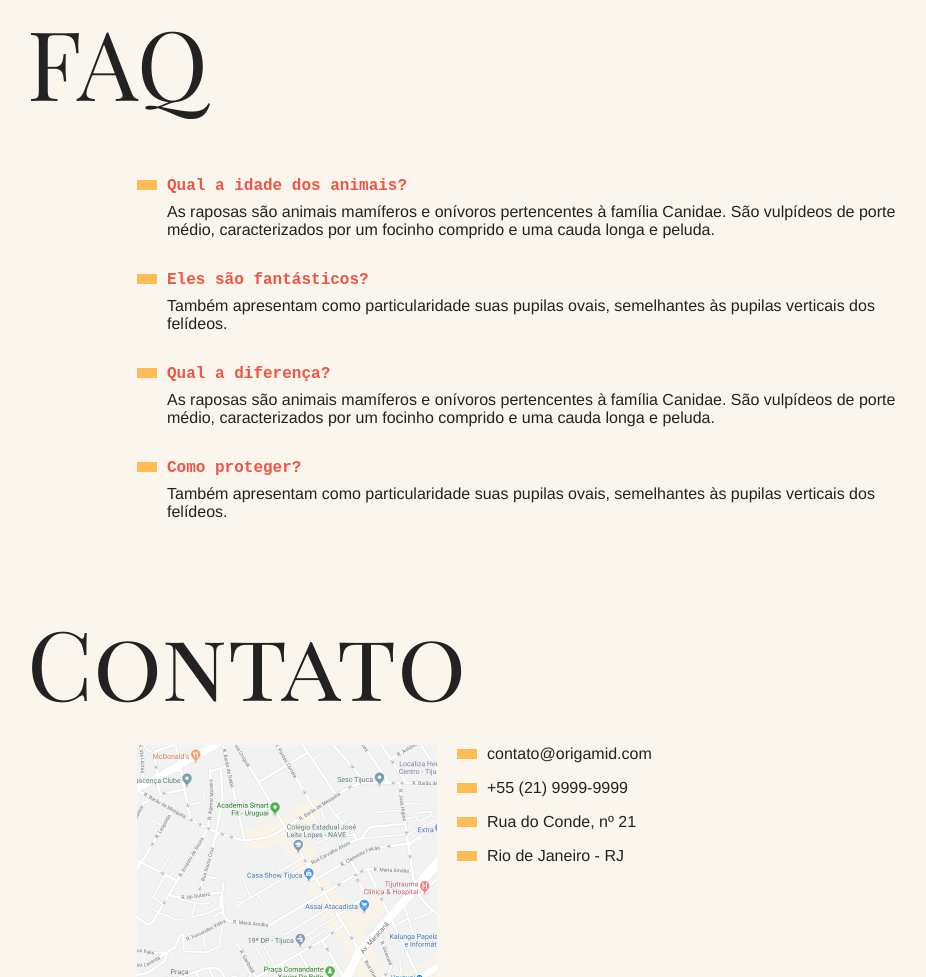
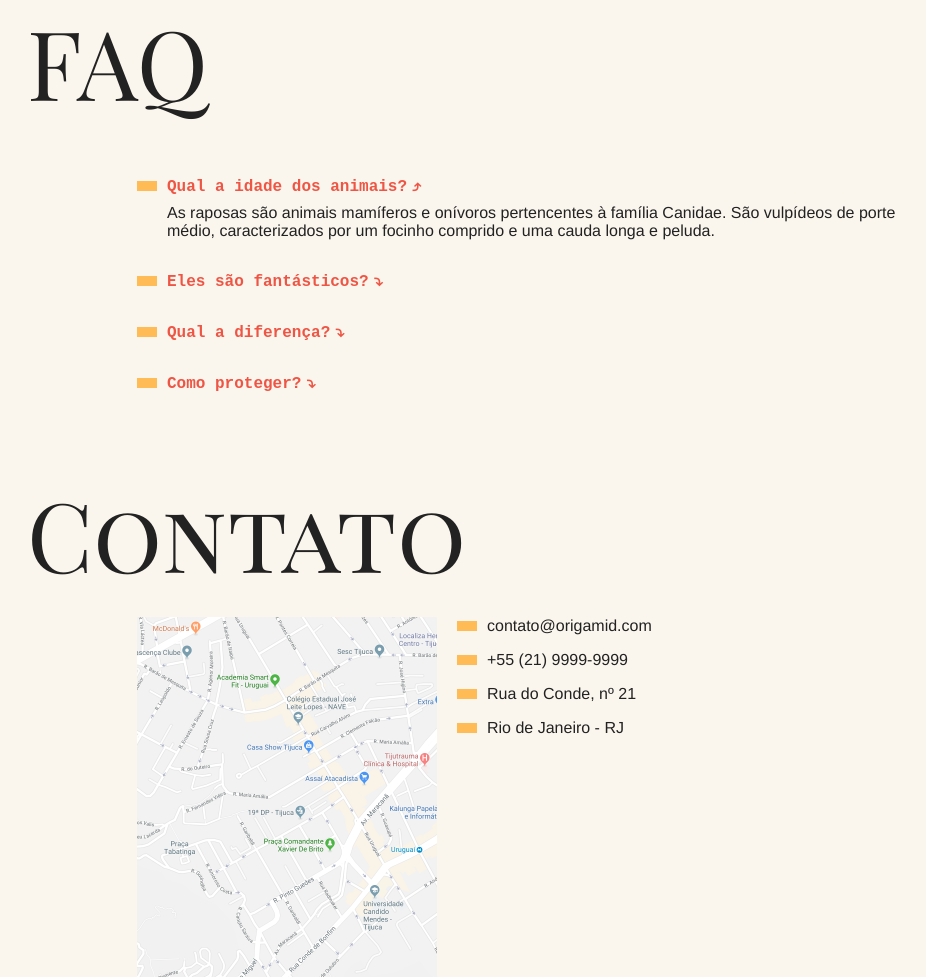
Before and after one commit to dnadocodigo/dnadocodigo.html.animaisfantasticos.io, a plain HTML site: page index.html in a window 1280 px wide. Shown: the part 809-1786 px from the top of the page, without its empty margins (163-1089 px from the left). Drawn offline with Linux system fonts and the light colour scheme.

Commit message:
js adicioned function According list

```diff
--- a/css/style.css
+++ b/css/style.css
@@ -132,6 +132,7 @@ body {
   margin-top: 2rem;
   margin-bottom: .5rem;
   color: #E54;
+  cursor: pointer;
 }
 
 .faq-lista dt::before {
@@ -228,3 +229,28 @@ body {
     transform: translate3d(0, 0, 0) ;
   }
 }
+.js-enable .js-accordion dd{
+  display: none;
+}
+.js-enable .js-accordion dd.active{
+  display: block;
+}
+.js-enable .js-accordion dt::after{
+  content: '⤵';
+  margin-left: 5px;
+
+}
+.js-enable .js-accordion dt.active::after{
+  content: '⤴';
+  animation: slideDown 5.s forwards;
+}
+@keyframes slideDown{
+  from{
+    opacity: 0;
+    max-height: 0;
+  }
+  to{
+    opacity: 1;
+    margin-right: 200px;
+  }
+}
--- a/index.html
+++ b/index.html
@@ -101,7 +101,7 @@
 
   <section class="grid-section faq" id="faq">
     <h1 class="titulo">FAQ</h1>
-    <dl class="faq-lista">
+    <dl class="faq-lista js-accordion">
       <dt>Qual a idade dos animais?</dt>
       <dd>As raposas são animais mamíferos e onívoros pertencentes à família Canidae. São vulpídeos de porte médio, caracterizados por um focinho comprido e uma cauda longa e peluda.</dd>
       <dt>Eles são fantásticos?</dt>
--- /dev/null
+++ b/js/modules/accordionList.js
@@ -0,0 +1,17 @@
+export default function accordionListInit(){
+  const classActive = 'active';
+  const accordionList = document.querySelectorAll('.js-accordion dt');
+
+    if(accordionList.length){
+      accordionList[0].classList.add(classActive);
+      accordionList[0].nextElementSibling.classList.add(classActive);
+
+      function activeAccordion(){
+        this.classList.toggle(classActive);
+        this.nextElementSibling.classList.toggle(classActive);
+      }
+      accordionList.forEach((item) =>{
+        item.addEventListener('click', activeAccordion);
+      });
+    }
+}
--- a/script.js
+++ b/script.js
@@ -1,3 +1,7 @@
 import tabMenuInit from "../js/modules/tabMenu.js";
+import accordionListInit from "../js/modules/accordionList.js";
+
+
 
 tabMenuInit();
+accordionListInit();
```
